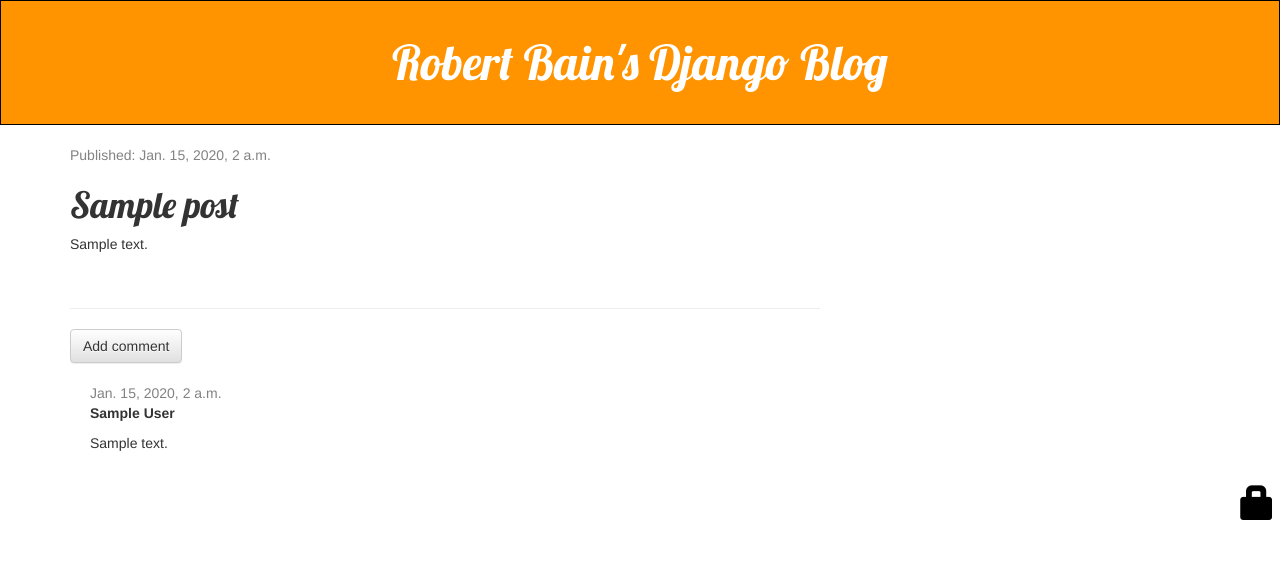
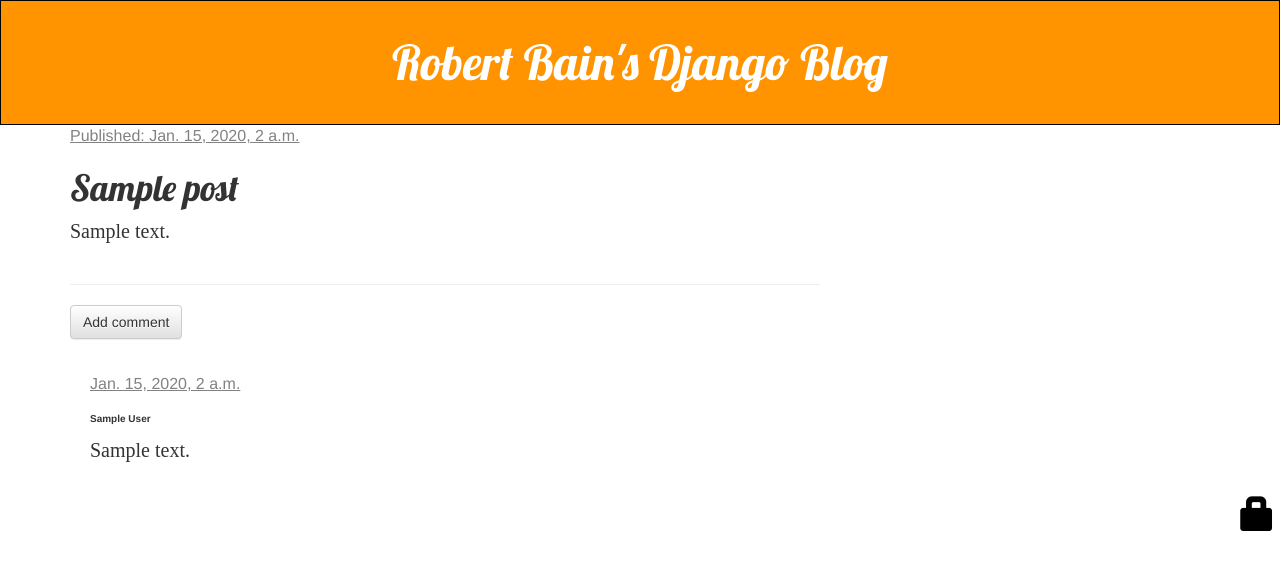
Before and after one commit to bainro/my-first-blog, a Django app: page /post/1/ in a window 1280 px wide. Shown: the top 570 px of the page. Run offline with Django 3.2, Linux system fonts and the light colour scheme; tables that the repository leaves empty hold one stand-in row (values such as "Sample post"); some libraries are stand-ins or nearby versions.

Commit message:
Styling for 350 DIP

```diff
--- a/blog/models.py
+++ b/blog/models.py
@@ -11,6 +11,8 @@
             default=timezone.now)
     published_date = models.DateTimeField(
             blank=True, null=True)
+    alt_text = models.CharField(max_length=80, blank=True, null= True)
+    thumbnail_path = models.CharField(max_length=100,blank=True, null=True, default=None)
 
     def publish(self):
         self.published_date = timezone.now()
--- a/blog/static/css/blog.css
+++ b/blog/static/css/blog.css
@@ -1,6 +1,7 @@
 .page-header {
     background-color: #ff9400;
     margin-top: 0;
+    margin-bottom: 0;
     padding: 20px 20px 20px 20px;
     border: 1px solid #000;
 }
@@ -25,6 +26,9 @@
 
 .date {
     color: #828282;
+    font-size: 1.6em;
+    margin-bottom: 1em;
+    text-decoration: underline;
 }
 
 .save {
@@ -69,8 +73,30 @@
 	color: gray;
 }
 
-.blog-thumbnail {
+.post-thumbnail {
 	max-width: 35vw;
 	float: right;
     margin-left: .5em;
 }
+
+.post-image {
+	max-width: 100%;
+	margin-bottom: 1em;
+}
+
+.add-comment-btn {
+	margin-bottom: 1em;
+}
+
+p {
+	font-size: 2em;
+	font-family: bookman;
+}
+
+body {
+	font-size: unset;
+}
+
+.comments-text {
+	color: #877;
+}
--- a/blog/templates/blog/post_detail.html
+++ b/blog/templates/blog/post_detail.html
@@ -17,13 +17,14 @@
         {% endif %}
 
         <h1>{{ post.title }}</h1>
+        {% autoescape off %}
         <p>{{ post.text|linebreaksbr }}</p>
-
+    	{% endautoescape %}
     </div>
 
 	<hr>
 
-	<a class="btn btn-default" href="{% url 'add_comment_to_post' pk=post.pk %}">Add comment</a>
+	<a class="btn btn-default add-comment-btn" href="{% url 'add_comment_to_post' pk=post.pk %}">Add comment</a>
 
 	{% for comment in post.comments.all %}
     	{% if user.is_authenticated or comment.approved_comment %}
--- a/mysite/settings.py
+++ b/mysite/settings.py
@@ -122,3 +122,7 @@
 
 STATIC_URL = '/static/'
 STATIC_ROOT = os.path.join(BASE_DIR, 'static')
+
+ENV_PATH = os.path.abspath(os.path.dirname(__file__))
+MEDIA_ROOT = os.path.join(ENV_PATH, 'media/')
+MEDIA_URL = "media/"
--- a/mysite/urls.py
+++ b/mysite/urls.py
@@ -15,7 +15,8 @@
 """
 from django.conf.urls import include, url
 from django.contrib import admin
-
+from django.conf import settings
+from django.conf.urls.static import static
 from django.contrib.auth import views
 
 urlpatterns = [
@@ -24,3 +25,6 @@
     url(r'^accounts/logout/$', views.logout, name='logout', kwargs={'next_page': '/'}),
     url(r'', include('blog.urls')),
 ]
+
+if settings.DEBUG is True:
+    urlpatterns += static(settings.MEDIA_URL, document_root=settings.MEDIA_ROOT)
```
Also changed, not shown: blog/templates/blog/post_list.html (+5 -3 lines), blog/migrations/0003_auto_20170917_1626.py (added), blog/migrations/0004_auto_20170917_1717.py (added), blog/static/images/1.jpg (added).
